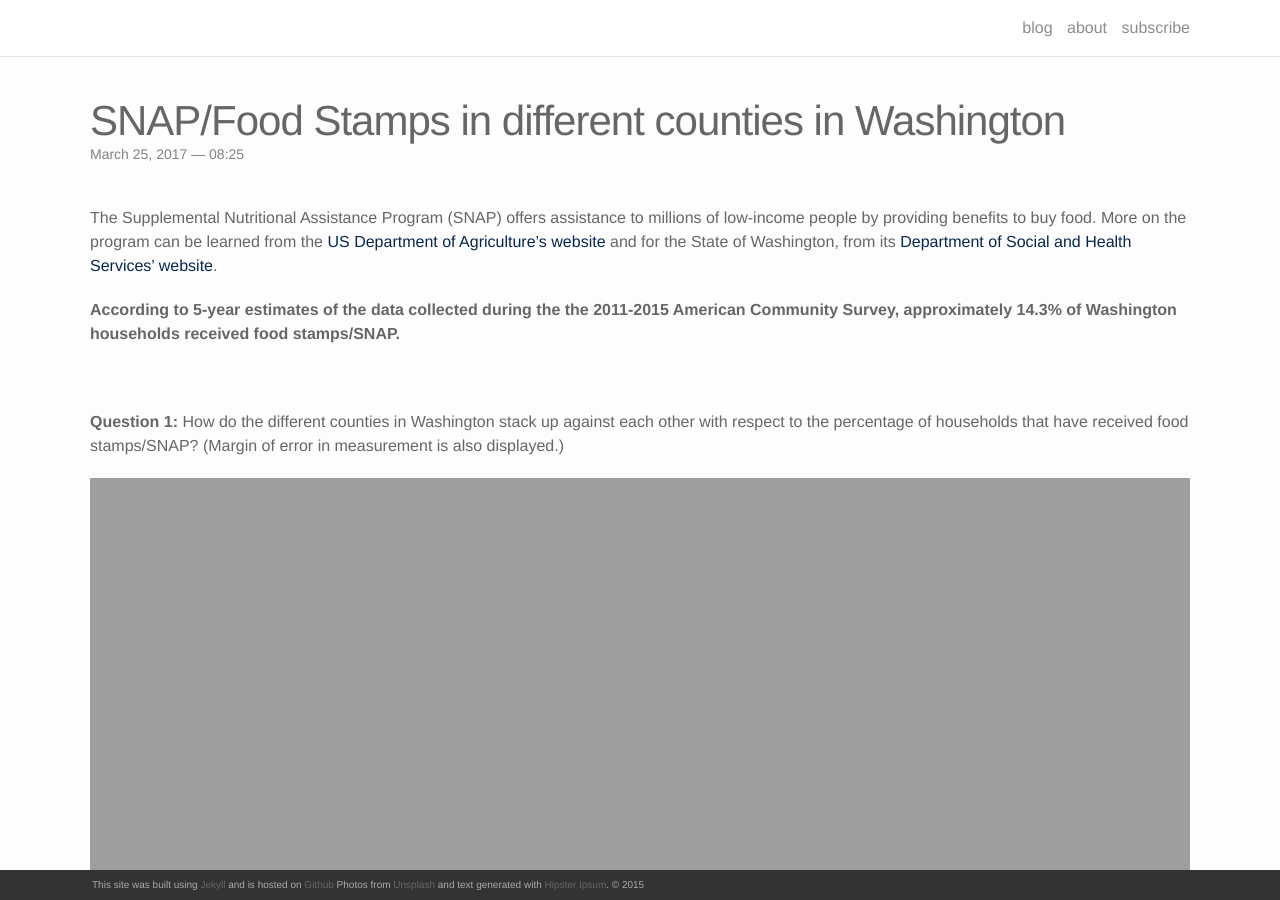
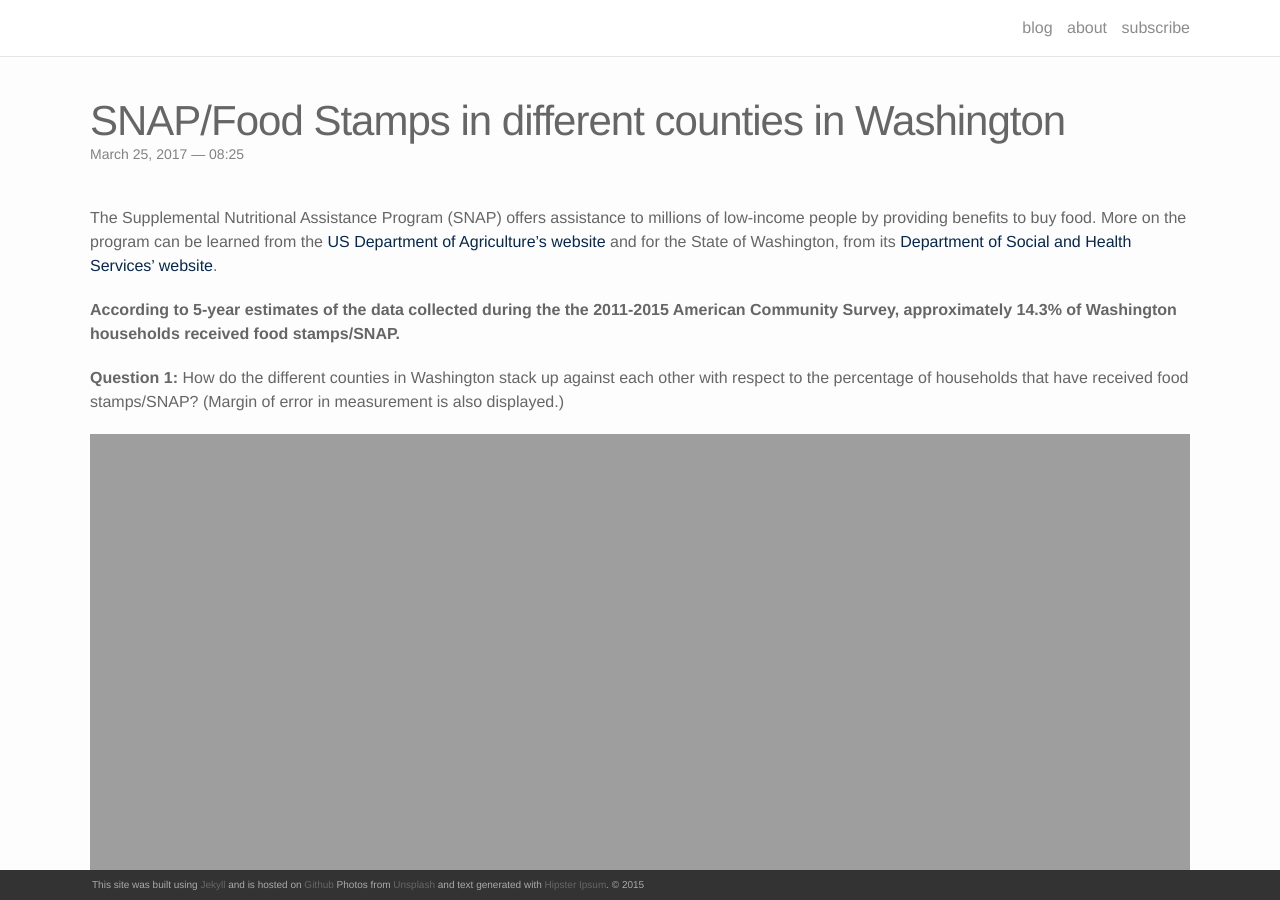
Before and after one commit to gonzagasbacada/gonzagasbacada.github.io, a Jekyll site: the page built from _posts/2017-3-25-SNAP.markdown, in a window 1280 px wide and 900 px high. Built offline with Jekyll 4.4.1, drawn with Linux system fonts in a browser that asks for light colours; nearby versions of some CDN libraries.

Commit message:
changed spacing

```diff
--- a/_posts/2017-3-25-SNAP.markdown
+++ b/_posts/2017-3-25-SNAP.markdown
@@ -9,13 +9,11 @@ The Supplemental Nutritional Assistance Program (SNAP) offers assistance to mill
 
 **According to 5-year estimates of the data collected during the the 2011-2015 American Community Survey, approximately 14.3% of Washington households received food stamps/SNAP.**
 
-<br>
-
 **Question 1:** How do the different counties in Washington stack up against each other with respect to the percentage of households that have received food stamps/SNAP? (Margin of error in measurement is also displayed.)
 <iframe frameborder="0" allowtransparency="true" height="950" width="100%" src="https://gonzagasbacada.github.io/assets/2017-3-25-snap/countyplots.html"></iframe>
 
 
-<br><br>
+
 
 **Question 2:** Where are different counties geographically located?
 
```
Also changed, not shown: 1 other file.
